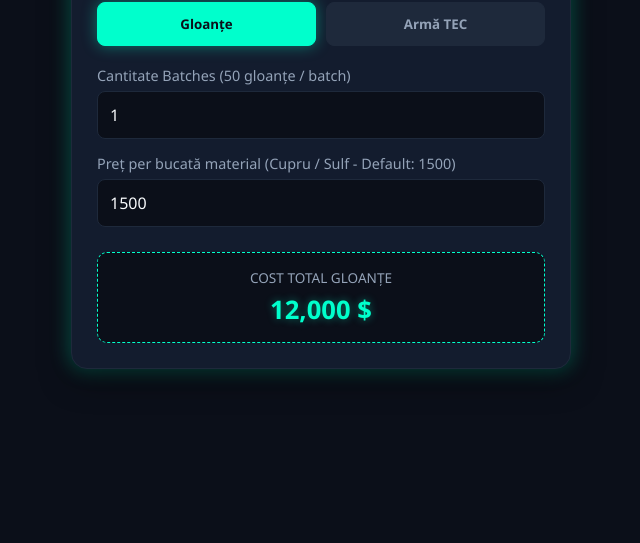
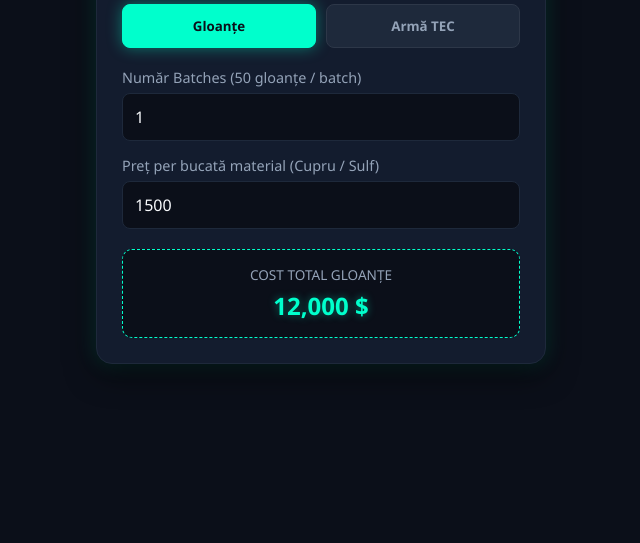
Before and after one commit to razvanoss/razvanoss-calculator, a plain HTML site: page index.html in a window 1280 px wide. Shown: the part 257-800 px from the top of the page, without its empty margins (319-959 px from the left). Drawn offline with Linux system fonts and the light colour scheme.

Commit message:
Update index.html

```diff
--- a/index.html
+++ b/index.html
@@ -5,16 +5,6 @@
     <meta name="viewport" content="width=device-width, initial-scale=1.0">
     <title>Razvanoss Calculator - FiveM</title>
     <style>
-        :root {
-            --bg-color: #0b0f19;
-            --card-bg: #131c2e;
-            --accent: #00ffcc;
-            --accent-glow: rgba(0, 255, 204, 0.4);
-            --text-main: #f8fafc;
-            --text-muted: #94a3b8;
-            --border: #1e293b;
-        }
-
         * {
             box-sizing: border-box;
             margin: 0;
@@ -23,8 +13,8 @@
         }
 
         body {
-            background-color: var(--bg-color);
-            color: var(--text-main);
+            background-color: #0b0f19;
+            color: #f8fafc;
             min-height: 100vh;
             display: flex;
             justify-content: center;
@@ -32,37 +22,37 @@
             padding: 20px;
         }
 
-        .container {
+        .calculator-container {
             width: 100%;
-            max-width: 500px;
-            background: var(--card-bg);
-            border: 1px solid var(--border);
+            max-width: 450px;
+            background: #131c2e;
+            border: 1px solid #1e293b;
             border-radius: 16px;
             padding: 25px;
-            box-shadow: 0 10px 30px rgba(0, 0, 0, 0.5), 0 0 20px var(--accent-glow);
+            box-shadow: 0 10px 30px rgba(0, 0, 0, 0.6), 0 0 20px rgba(0, 255, 204, 0.2);
         }
 
         h1 {
             text-align: center;
-            font-size: 1.8rem;
+            font-size: 1.6rem;
             margin-bottom: 20px;
-            color: var(--accent);
+            color: #00ffcc;
             text-transform: uppercase;
             letter-spacing: 2px;
-            text-shadow: 0 0 10px var(--accent-glow);
+            text-shadow: 0 0 10px rgba(0, 255, 204, 0.4);
         }
 
-        .tabs {
+        .mode-selector {
             display: flex;
             gap: 10px;
             margin-bottom: 20px;
         }
 
-        .tab-btn {
+        .mode-btn {
             flex: 1;
             background: #1e293b;
-            border: 1px solid var(--border);
-            color: var(--text-muted);
+            border: 1px solid #2d3748;
+            color: #94a3b8;
             padding: 12px;
             border-radius: 8px;
             cursor: pointer;
@@ -70,18 +60,18 @@
             transition: all 0.3s ease;
         }
 
-        .tab-btn.active {
-            background: var(--accent);
+        .mode-btn.active {
+            background: #00ffcc;
             color: #0b0f19;
-            border-color: var(--accent);
-            box-shadow: 0 0 15px var(--accent-glow);
+            border-color: #00ffcc;
+            box-shadow: 0 0 15px rgba(0, 255, 204, 0.4);
         }
 
-        .section {
+        .calc-section {
             display: none;
         }
 
-        .section.active {
+        .calc-section.active {
             display: block;
         }
 
@@ -92,15 +82,15 @@
         label {
             display: block;
             margin-bottom: 6px;
-            color: var(--text-muted);
+            color: #94a3b8;
             font-size: 0.9rem;
         }
 
         input {
             width: 100%;
             background: #0b0f19;
-            border: 1px solid var(--border);
-            color: var(--text-main);
+            border: 1px solid #1e293b;
+            color: #f8fafc;
             padding: 12px;
             border-radius: 8px;
             font-size: 1rem;
@@ -109,14 +99,14 @@
         }
 
         input:focus {
-            border-color: var(--accent);
-            box-shadow: 0 0 8px var(--accent-glow);
+            border-color: #00ffcc;
+            box-shadow: 0 0 8px rgba(0, 255, 204, 0.3);
         }
 
         .result-box {
-            margin-top: 25px;
+            margin-top: 20px;
             background: #0b0f19;
-            border: 1px dashed var(--accent);
+            border: 1px dashed #00ffcc;
             border-radius: 10px;
             padding: 15px;
             text-align: center;
@@ -124,37 +114,37 @@
 
         .result-title {
             font-size: 0.85rem;
-            color: var(--text-muted);
+            color: #94a3b8;
             text-transform: uppercase;
             margin-bottom: 5px;
         }
 
         .result-value {
-            font-size: 1.6rem;
+            font-size: 1.5rem;
             font-weight: bold;
-            color: var(--accent);
-            text-shadow: 0 0 8px var(--accent-glow);
+            color: #00ffcc;
+            text-shadow: 0 0 8px rgba(0, 255, 204, 0.4);
         }
     </style>
 </head>
 <body>
 
-    <div class="container">
+    <div class="calculator-container">
         <h1>Razvanoss Calculator</h1>
 
-        <div class="tabs">
-            <button class="tab-btn active" onclick="switchTab('bullets')">Gloanțe</button>
-            <button class="tab-btn" onclick="switchTab('tec')">Armă TEC</button>
+        <div class="mode-selector">
+            <button class="mode-btn active" onclick="switchMode('bullets')">Gloanțe</button>
+            <button class="mode-btn" onclick="switchMode('tec')">Armă TEC</button>
         </div>
 
         <!-- Secțiunea Gloanțe -->
-        <div id="bullets-section" class="section active">
+        <div id="bullets-section" class="calc-section active">
             <div class="input-group">
-                <label>Cantitate Batches (50 gloanțe / batch)</label>
+                <label>Număr Batches (50 gloanțe / batch)</label>
                 <input type="number" id="bulletBatches" value="1" min="1" oninput="calculateBullets()">
             </div>
             <div class="input-group">
-                <label>Preț per bucată material (Cupru / Sulf - Default: 1500)</label>
+                <label>Preț per bucată material (Cupru / Sulf)</label>
                 <input type="number" id="bulletMatPrice" value="1500" oninput="calculateBullets()">
             </div>
 
@@ -165,13 +155,13 @@
         </div>
 
         <!-- Secțiunea TEC -->
-        <div id="tec-section" class="section">
+        <div id="tec-section" class="calc-section">
             <div class="input-group">
                 <label>Număr Arme TEC</label>
                 <input type="number" id="tecCount" value="1" min="1" oninput="calculateTec()">
             </div>
             <div class="input-group">
-                <label>Preț per bucată material (Fier / Aluminiu - Default: 1500)</label>
+                <label>Preț per bucată material (Fier / Aluminiu)</label>
                 <input type="number" id="tecMatPrice" value="1500" oninput="calculateTec()">
             </div>
 
@@ -183,15 +173,15 @@
     </div>
 
     <script>
-        function switchTab(tab) {
-            document.querySelectorAll('.tab-btn').forEach(btn => btn.classList.remove('active'));
-            document.querySelectorAll('.section').forEach(sec => sec.classList.remove('active'));
+        function switchMode(mode) {
+            document.querySelectorAll('.mode-btn').forEach(btn => btn.classList.remove('active'));
+            document.querySelectorAll('.calc-section').forEach(sec => sec.classList.remove('active'));
 
-            if (tab === 'bullets') {
-                document.querySelector('.tabs button:nth-child(1)').classList.add('active');
+            if (mode === 'bullets') {
+                document.querySelector('.mode-btn:nth-child(1)').classList.add('active');
                 document.getElementById('bullets-section').classList.add('active');
             } else {
-                document.querySelector('.tabs button:nth-child(2)').classList.add('active');
+                document.querySelector('.mode-btn:nth-child(2)').classList.add('active');
                 document.getElementById('tec-section').classList.add('active');
             }
         }
@@ -199,7 +189,7 @@
         function calculateBullets() {
             let batches = parseFloat(document.getElementById('bulletBatches').value) || 0;
             let price = parseFloat(document.getElementById('bulletMatPrice').value) || 0;
-            // 4 cupru + 4 sulf = 8 materiale per batch, fiecare la prețul setat (default 8 * 1500 = 12000)
+            // 4 cupru + 4 sulf = 8 materiale per batch
             let total = batches * 8 * price;
             document.getElementById('bulletTotal').innerText = total.toLocaleString() + ' $';
         }
@@ -213,7 +203,7 @@
         }
     </script>
 
-    <!-- CODURI RECLAME ADSTERRA (INTEGRATE) -->
+    <!-- CODURI RECLAME ADSTERRA -->
     <!-- Cod Popunder Adsterra -->
     <script src="https://pl31446779.profitableratecpmnetwork.com/b1/cb/2a/b1cb2a58493c987b089c09027d7b6107.js"></script>
 
```
